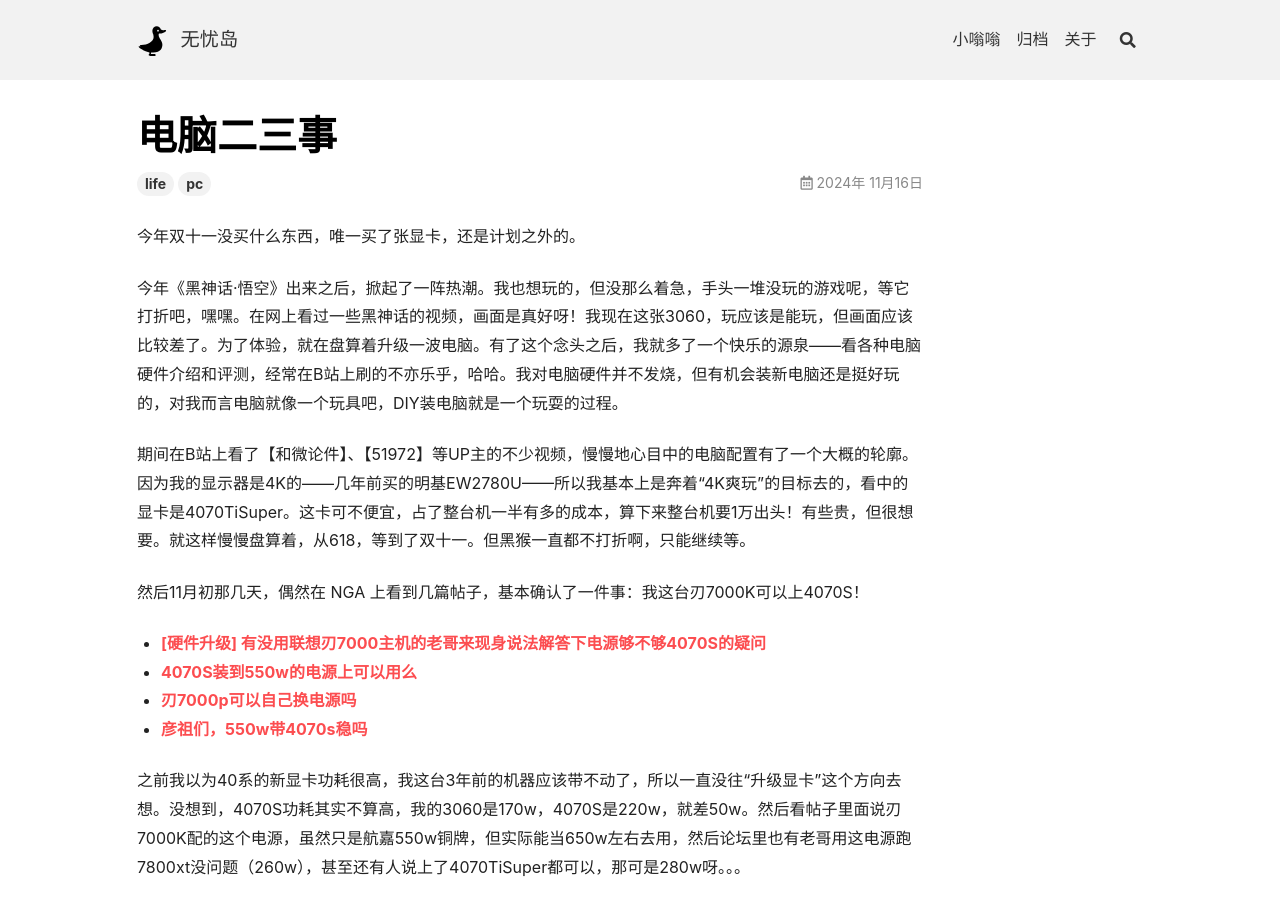
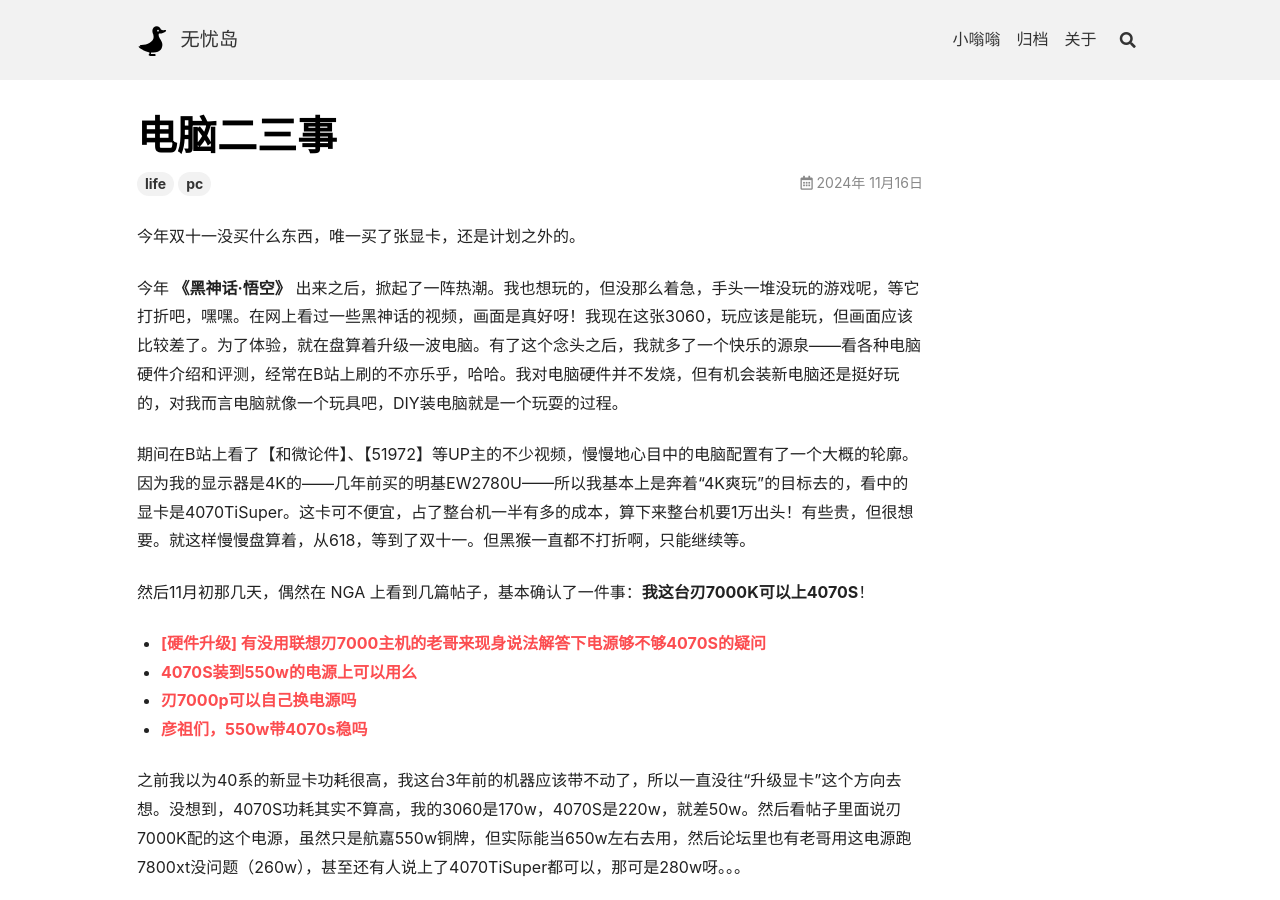
Before and after one commit to reniaL/renial.github.io, a Jekyll site: the page built from _posts/2024-11-16-pc-upgrade.md, in a window 1280 px wide and 900 px high. Built offline with Jekyll 4.4.1, drawn with Linux system fonts in a browser that asks for light colours; nearby versions of some CDN libraries.

```diff
--- a/_posts/2024-11-16-pc-upgrade.md
+++ b/_posts/2024-11-16-pc-upgrade.md
@@ -6,11 +6,11 @@ tags: life pc
 
 今年双十一没买什么东西，唯一买了张显卡，还是计划之外的。
 
-今年《黑神话·悟空》出来之后，掀起了一阵热潮。我也想玩的，但没那么着急，手头一堆没玩的游戏呢，等它打折吧，嘿嘿。在网上看过一些黑神话的视频，画面是真好呀！我现在这张3060，玩应该是能玩，但画面应该比较差了。为了体验，就在盘算着升级一波电脑。有了这个念头之后，我就多了一个快乐的源泉——看各种电脑硬件介绍和评测，经常在B站上刷的不亦乐乎，哈哈。我对电脑硬件并不发烧，但有机会装新电脑还是挺好玩的，对我而言电脑就像一个玩具吧，DIY装电脑就是一个玩耍的过程。
+今年 **《黑神话·悟空》** 出来之后，掀起了一阵热潮。我也想玩的，但没那么着急，手头一堆没玩的游戏呢，等它打折吧，嘿嘿。在网上看过一些黑神话的视频，画面是真好呀！我现在这张3060，玩应该是能玩，但画面应该比较差了。为了体验，就在盘算着升级一波电脑。有了这个念头之后，我就多了一个快乐的源泉——看各种电脑硬件介绍和评测，经常在B站上刷的不亦乐乎，哈哈。我对电脑硬件并不发烧，但有机会装新电脑还是挺好玩的，对我而言电脑就像一个玩具吧，DIY装电脑就是一个玩耍的过程。
 
 期间在B站上看了【和微论件】、【51972】等UP主的不少视频，慢慢地心目中的电脑配置有了一个大概的轮廓。因为我的显示器是4K的——几年前买的明基EW2780U——所以我基本上是奔着“4K爽玩”的目标去的，看中的显卡是4070TiSuper。这卡可不便宜，占了整台机一半有多的成本，算下来整台机要1万出头！有些贵，但很想要。就这样慢慢盘算着，从618，等到了双十一。但黑猴一直都不打折啊，只能继续等。
 
-然后11月初那几天，偶然在 NGA 上看到几篇帖子，基本确认了一件事：我这台刃7000K可以上4070S！
+然后11月初那几天，偶然在 NGA 上看到几篇帖子，基本确认了一件事：**我这台刃7000K可以上4070S**！
 
 - [[硬件升级] 有没用联想刃7000主机的老哥来现身说法解答下电源够不够4070S的疑问](https://bbs.nga.cn/read.php?tid=41356838&rand=262 )
 - [4070S装到550w的电源上可以用么](https://nga.178.com/read.php?tid=40313166&rand=736 )
```
Also changed, not shown: _drafts/2019-05-11-watch-nba-again.md (deleted, +0 -7 lines), _posts/2025-01-23-live-in-one-year-ago.md (added, +27 -0 lines), 1 other file.
